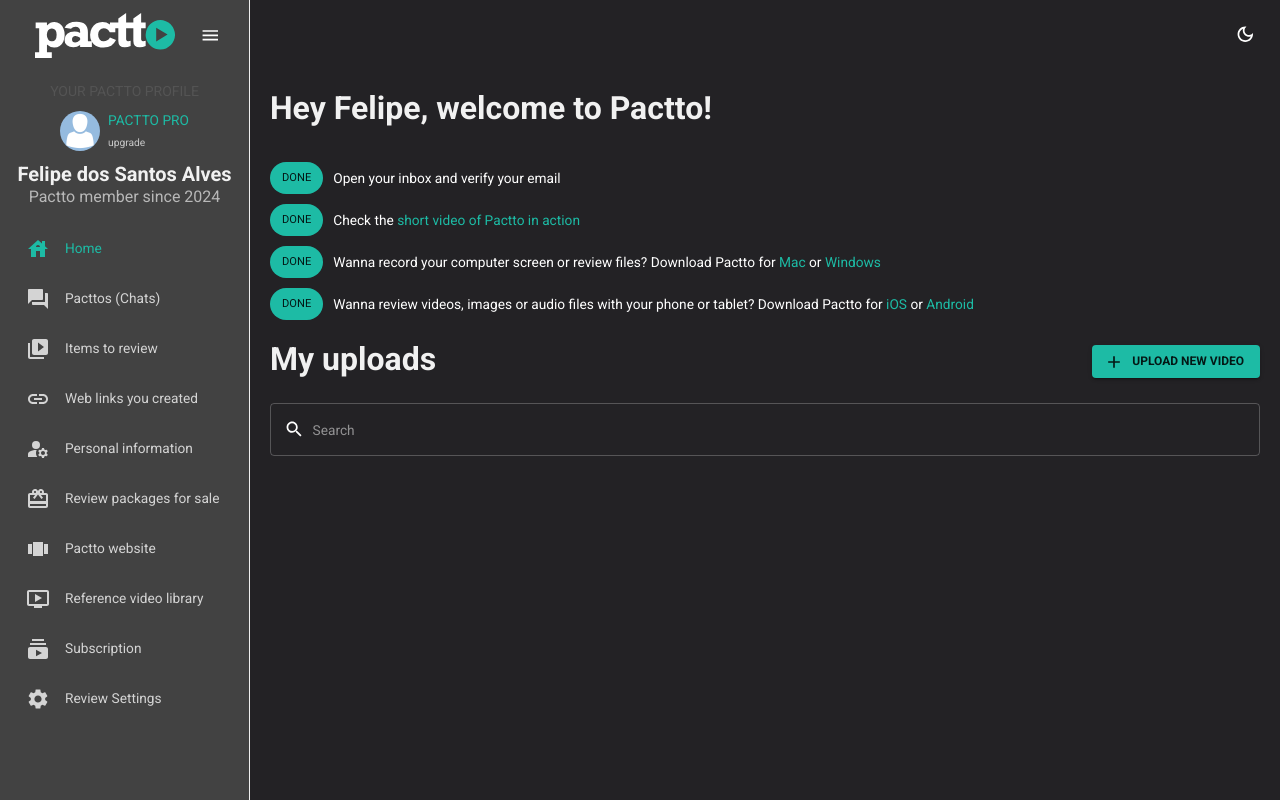
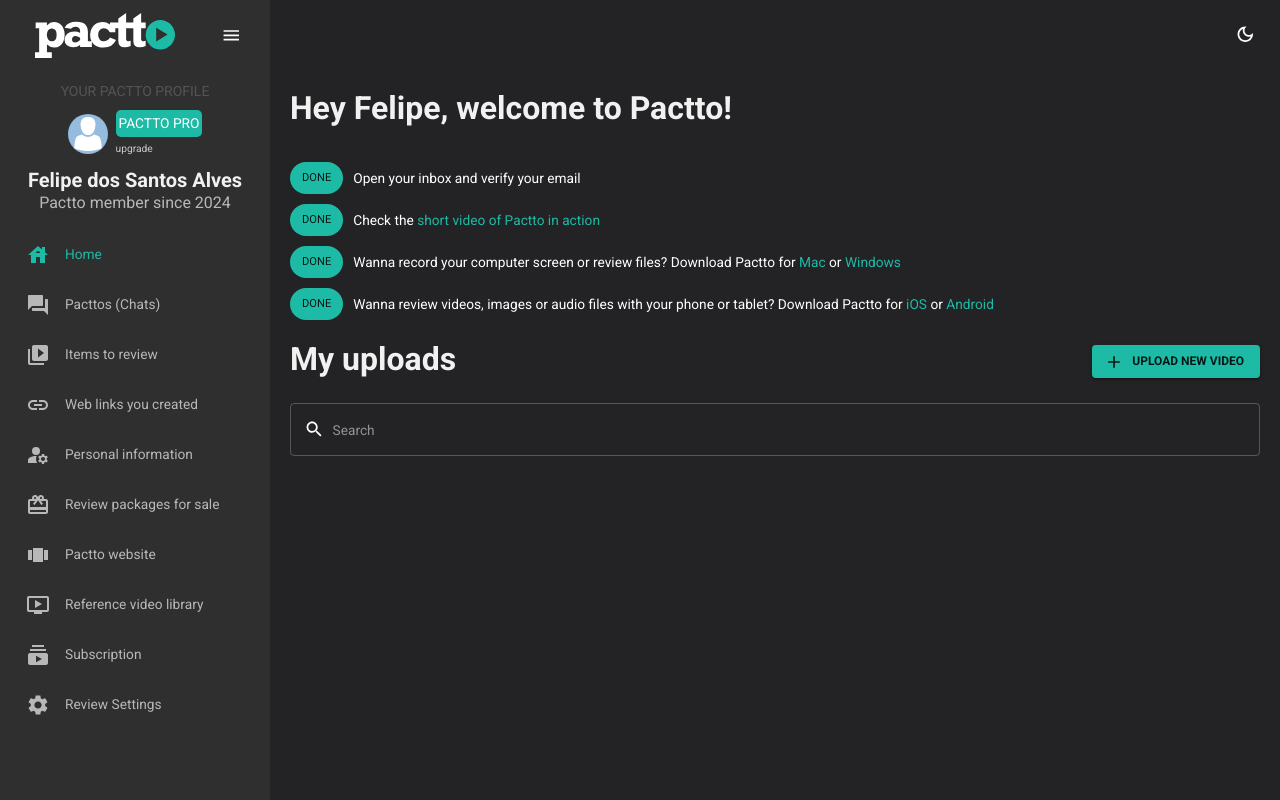
Before and after one commit to felpsalvs/web-admin, a React (Vite) app: page / in a window 1280 px wide. Built offline with nearby package versions, Linux system fonts and the light colour scheme; the HTML template or start-up script is replaced by a standard one.

Commit message:
chore: add hover and active and colors

```diff
--- a/src/scenes/global/Sidebar.jsx
+++ b/src/scenes/global/Sidebar.jsx
@@ -1,5 +1,5 @@
 import { useState } from "react"
-import { Sidebar, Menu, MenuItem, sidebarClasses } from "react-pro-sidebar"
+import { Sidebar, Menu, MenuItem } from "react-pro-sidebar"
 import { Box, IconButton, Typography, useTheme } from "@mui/material"
 import { Link } from "react-router-dom"
 import { tokens } from "../../theme"
@@ -27,7 +27,7 @@
 		<MenuItem
 			active={selected === title}
 			style={{
-				color: selected === title ? colors.greenAccent[500] : colors.grey[300],
+				color: selected === title ? colors.greenAccent[500] : colors.grey[500],
 			}}
 			onClick={() => setSelected(title)}
 			icon={icon}
@@ -48,13 +48,32 @@
 		<Box sx={{ display: "flex" }}>
 			<Sidebar
 				collapsed={isCollapsed}
+				width="270px"
+				collapsedWidth="80px"
+				backgroundColor={colors.black[400]}
 				rootStyles={{
-					[`.${sidebarClasses.container}`]: {
-						backgroundColor: colors.black[500],
-					},
+					borderRight: "none",
 				}}
 			>
-				<Menu iconShape="square">
+				<Menu
+					iconShape="square"
+					menuItemStyles={{
+						root: {
+							fontSize: "14px",
+							fontWeight: 400,
+						},
+						button: {
+							"&:hover": {
+								backgroundColor: colors.primary[600],
+								color: colors.grey[100],
+							},
+							"&.active": {
+								backgroundColor: colors.primary[600],
+								color: colors.grey[500],
+							},
+						},
+					}}
+				>
 					<MenuItem
 						onClick={() => setIsCollapsed(!isCollapsed)}
 						icon={isCollapsed ? <MenuIcon /> : undefined}
@@ -97,7 +116,11 @@
 									style={{ cursor: "pointer", borderRadius: "50%" }}
 								/>
 								<Box ml={1} textAlign="left">
-									<Typography color={colors.greenAccent[500]}>
+									<Typography
+										backgroundColor={colors.greenAccent[500]}
+										borderRadius="5px"
+										padding="3px"
+									>
 										PACTTO PRO
 									</Typography>
 									<Typography variant="caption" color={colors.grey[400]}>
```
